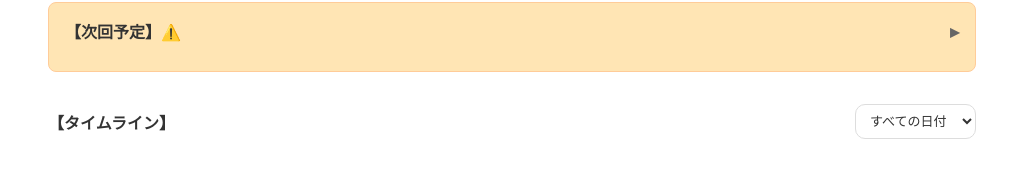
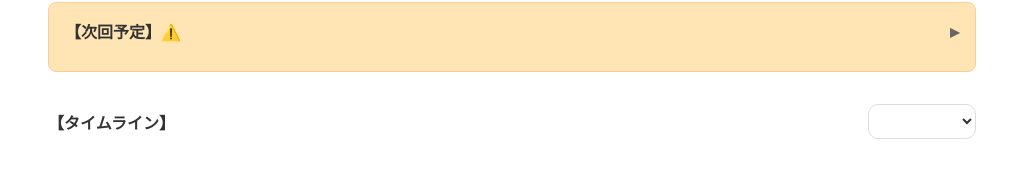
Before and after one commit to shun-devlab/kuruma-log, a Vue app: page / in a window 1280 px wide. Shown: the part 120-306 px from the top of the page, without its empty margins (128-1151 px from the left). Built offline with nearby package versions, Linux system fonts and the light colour scheme.

Commit message:
feat: switch home timeline to weekly view

```diff
--- a/src/views/Home.vue
+++ b/src/views/Home.vue
@@ -28,10 +28,10 @@
     <div class="timeline">
       <div class="timeline-header-row">
         <h2>【タイムライン】</h2>
-        <select v-model="selectedTimelineDate" class="timeline-date-select">
-          <option value="all">すべての日付</option>
-          <option v-for="date in timelineDateOptions" :key="date" :value="date">
-            {{ formatDate(date) }}
+        <select v-model="selectedTimelineWeek" class="timeline-date-select">
+          <option value="all">すべての週</option>
+          <option v-for="week in timelineWeekOptions" :key="week.value" :value="week.value">
+            {{ week.label }}
           </option>
         </select>
       </div>
@@ -120,7 +120,7 @@ export default {
       selectedRecord: null,
       upcomingMaintenance: [],
       currentMileage: 0,
-      selectedTimelineDate: 'all',
+      selectedTimelineWeek: 'current',
       showUpcoming: false
     }
   },
@@ -151,12 +151,35 @@ export default {
     recordTypes() {
       return RECORD_TYPES
     },
-    timelineDateOptions() {
-      return [...new Set(this.records.map((record) => record.date))].sort().reverse()
+    timelineWeekOptions() {
+      const seen = new Map()
+      this.records.forEach((record) => {
+        const date = new Date(`${record.date}T00:00:00`)
+        const start = this.getWeekStart(date)
+        const end = new Date(start)
+        end.setDate(start.getDate() + 6)
+        const value = start.toISOString().split('T')[0]
+        if (!seen.has(value)) {
+          seen.set(value, {
+            value,
+            label: `${this.formatDate(value)} 〜 ${this.formatDate(end.toISOString().split('T')[0])}`
+          })
+        }
+      })
+      return Array.from(seen.values()).sort((a, b) => (a.value < b.value ? 1 : -1))
     },
     filteredTimelineRecords() {
-      if (this.selectedTimelineDate === 'all') return this.records
-      return this.records.filter((record) => record.date === this.selectedTimelineDate)
+      if (this.selectedTimelineWeek === 'all') return this.records
+      const baseDate = this.selectedTimelineWeek === 'current'
+        ? this.getWeekStart(new Date())
+        : new Date(`${this.selectedTimelineWeek}T00:00:00`)
+      const start = this.getWeekStart(baseDate)
+      const end = new Date(start)
+      end.setDate(start.getDate() + 6)
+      return this.records.filter((record) => {
+        const date = new Date(`${record.date}T00:00:00`)
+        return date >= start && date <= end
+      })
     }
   },
   watch: {
@@ -260,6 +283,14 @@ export default {
     },
     formatCurrency(value) {
       return `¥${Math.round(Number(value) || 0).toLocaleString('ja-JP')}`
+    },
+    getWeekStart(date) {
+      const target = new Date(date)
+      const day = target.getDay()
+      const diff = day === 0 ? -6 : 1 - day
+      target.setDate(target.getDate() + diff)
+      target.setHours(0, 0, 0, 0)
+      return target
     },
     getFuelEfficiency(record) {
       const mileage = Number(record?.mileage) || 0
```
